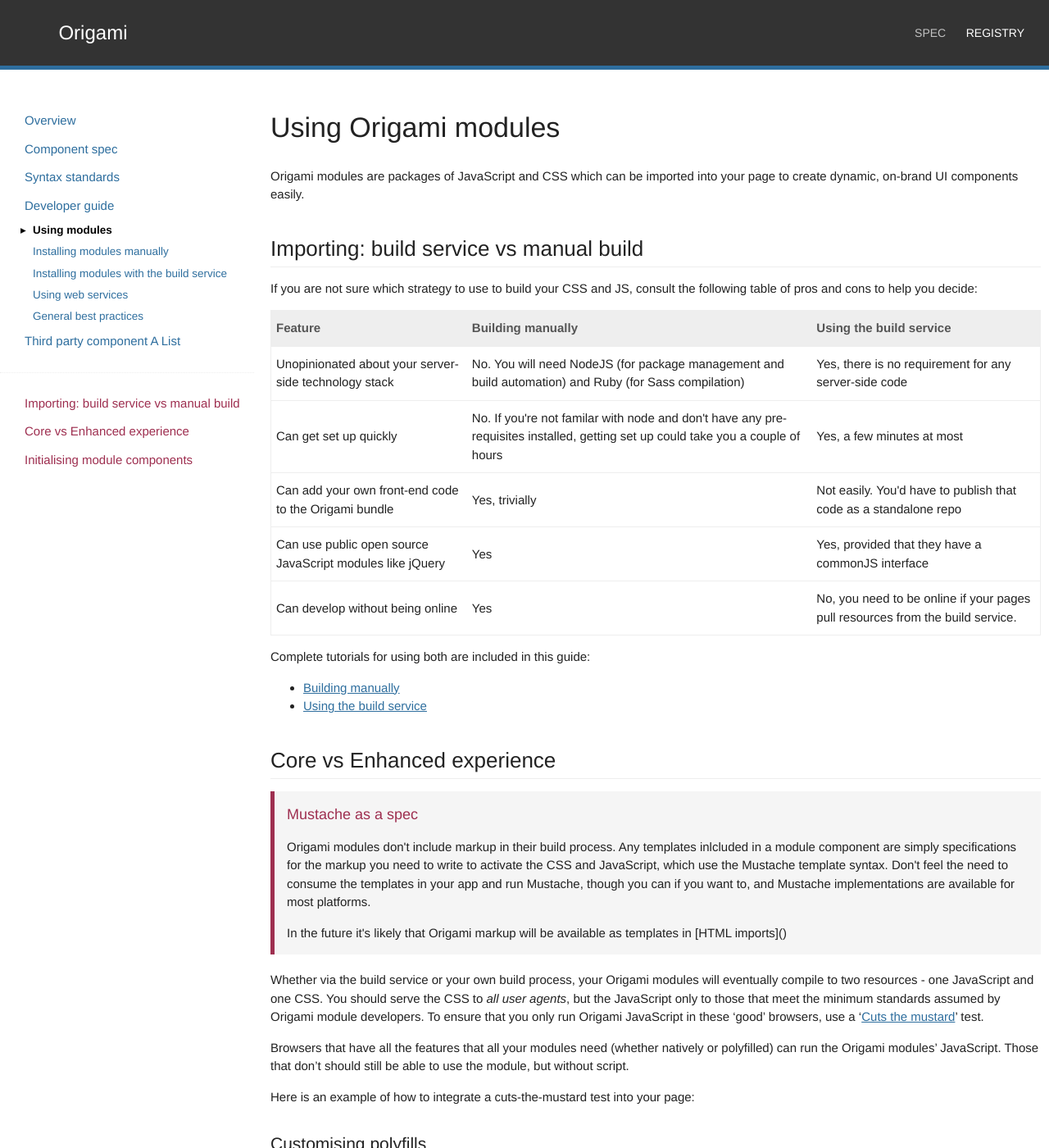
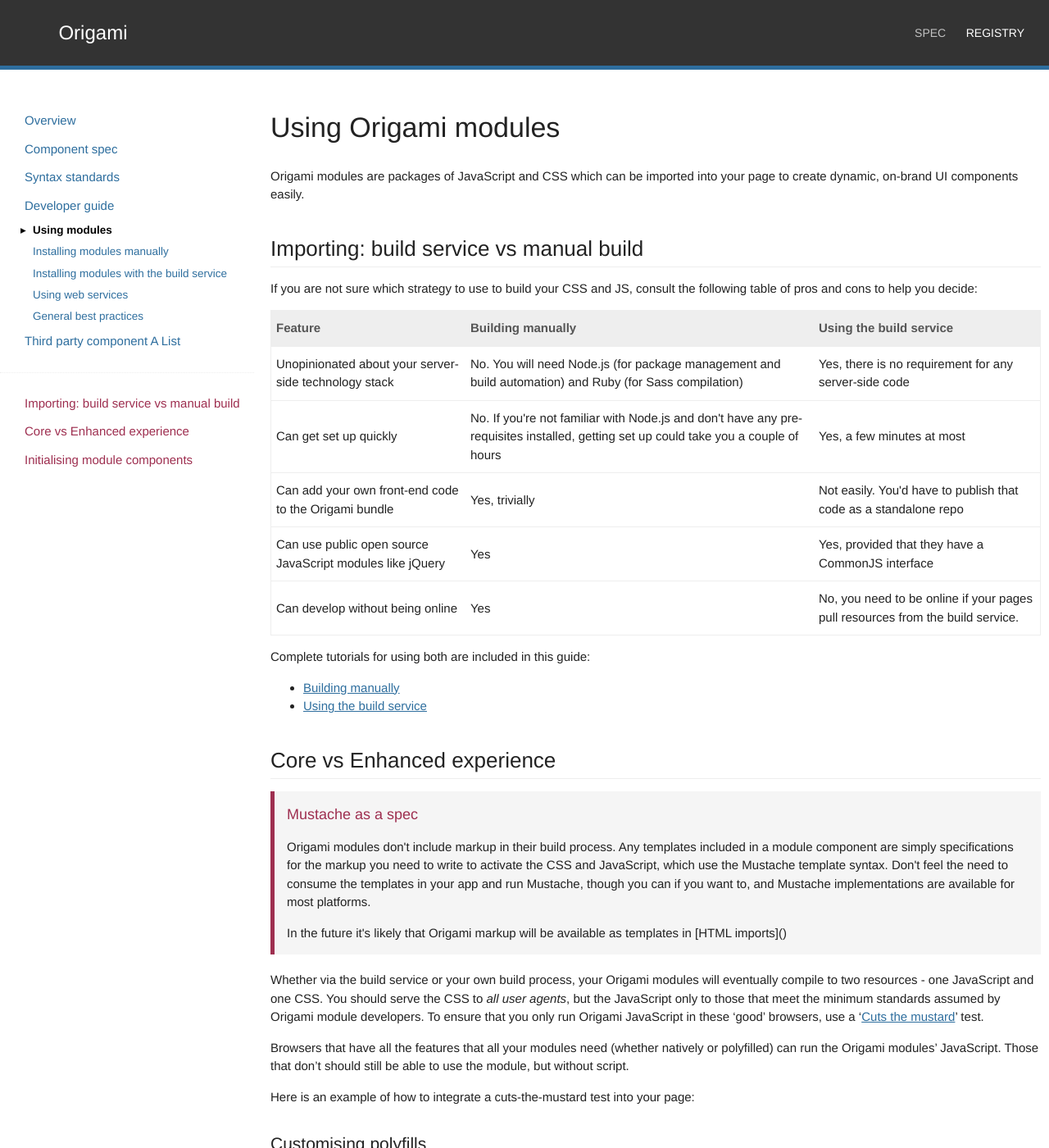
Before and after one commit to Financial-Times/ft-origami, a Jekyll site: the page built from docs/developer-guide/using-modules.md, in a window 1280 px wide and 1400 px high. Shown: the whole window at 82% size. Built offline with Jekyll 4.4.1, drawn with Linux system fonts in a browser that asks for light colours; some web fonts are replaced; comment, search, counter and statistics services are not loaded; some of the changed text lies outside the part shown.

Commit message:
Fix typos and spacing

```diff
--- a/docs/developer-guide/using-modules.md
+++ b/docs/developer-guide/using-modules.md
@@ -13,12 +13,12 @@ Origami modules are packages of JavaScript and CSS which can be imported into yo
 
 If you are not sure which strategy to use to build your CSS and JS, consult the following table of pros and cons to help you decide:
 
-<table class='o-techdocs-table'>
+<table class="o-techdocs-table">
 <tr><th>Feature</th><th>Building manually</th><th>Using the build service</th></tr>
-<tr><td>Unopinionated about your server-side technology stack</td><td>No.  You will need NodeJS (for package management and build automation) and Ruby (for Sass compilation)</td><td>Yes, there is no requirement for any server-side code</td></tr>
-<tr><td>Can get set up quickly</td><td>No.  If you're not familar with node and don't have any pre-requisites installed, getting set up could take you a couple of hours</td><td>Yes, a few minutes at most</td></tr>
+<tr><td>Unopinionated about your server-side technology stack</td><td>No.  You will need Node.js (for package management and build automation) and Ruby (for Sass compilation)</td><td>Yes, there is no requirement for any server-side code</td></tr>
+<tr><td>Can get set up quickly</td><td>No.  If you're not familiar with Node.js and don't have any pre-requisites installed, getting set up could take you a couple of hours</td><td>Yes, a few minutes at most</td></tr>
 <tr><td>Can add your own front-end code to the Origami bundle</td><td>Yes, trivially</td><td>Not easily.  You'd have to publish that code as a standalone repo</td></tr>
-<tr><td>Can use public open source JavaScript modules like jQuery</td><td>Yes</td><td>Yes, provided that they have a commonJS interface</td></tr>
+<tr><td>Can use public open source JavaScript modules like jQuery</td><td>Yes</td><td>Yes, provided that they have a CommonJS interface</td></tr>
 <tr><td>Can develop without being online</td><td>Yes</td><td>No, you need to be online if your pages pull resources from the build service.</td></tr>
 </table>
 
@@ -31,7 +31,7 @@ Complete tutorials for using both are included in this guide:
 
 <aside>
 	<h4>Mustache as a spec</h4>
-	<p>Origami modules don't include markup in their build process.  Any templates inlcluded in a module component are simply specifications for the markup you need to write to activate the CSS and JavaScript, which use the Mustache template syntax.  Don't feel the need to consume the templates in your app and run Mustache, though you can if you want to, and Mustache implementations are available for most platforms.</p>
+	<p>Origami modules don't include markup in their build process.  Any templates included in a module component are simply specifications for the markup you need to write to activate the CSS and JavaScript, which use the Mustache template syntax.  Don't feel the need to consume the templates in your app and run Mustache, though you can if you want to, and Mustache implementations are available for most platforms.</p>
 	<p>In the future it's likely that Origami markup will be available as templates in [HTML imports]()</p>
 </aside>
 
@@ -41,7 +41,7 @@ Browsers that have all the features that all your modules need (whether natively
 
 Here is an example of how to integrate a cuts-the-mustard test into your page:
 
-<div class='o-techdocs-gist' data-repo="Financial-Times/ft-origami" data-branch="gh-pages" data-path="/examples/ctm.html"></div>
+<div class="o-techdocs-gist" data-repo="Financial-Times/ft-origami" data-branch="gh-pages" data-path="/examples/ctm.html"></div>
 
 
 ### Customising polyfills
@@ -104,10 +104,10 @@ Origami components do not perform any initialisation automatically, to avoid app
 If you wish to initalise Origami components that have auto-initialise capability, fire these custom events in response to the native ones:
 
 	if (document.readyState === 'interactive' || document.readyState === 'complete') {
-	    document.dispatchEvent(new CustomEvent('o.DOMContentLoaded'));
+		document.dispatchEvent(new CustomEvent('o.DOMContentLoaded'));
 	}
 	document.addEventListener("DOMContentLoaded", function() {
-	    document.dispatchEvent(new CustomEvent('o.DOMContentLoaded'));
+		document.dispatchEvent(new CustomEvent('o.DOMContentLoaded'));
 	});
 
 Alternatively, all modules that have auto-initialise capability also expose the bound function handler as part of their public API (normally as `init()`), so you can choose to only initialise the modules that you want to, in the order that you want them.
```
Also changed, not shown: other parts of docs/developer-guide/using-modules.md (+4 -4 lines).
